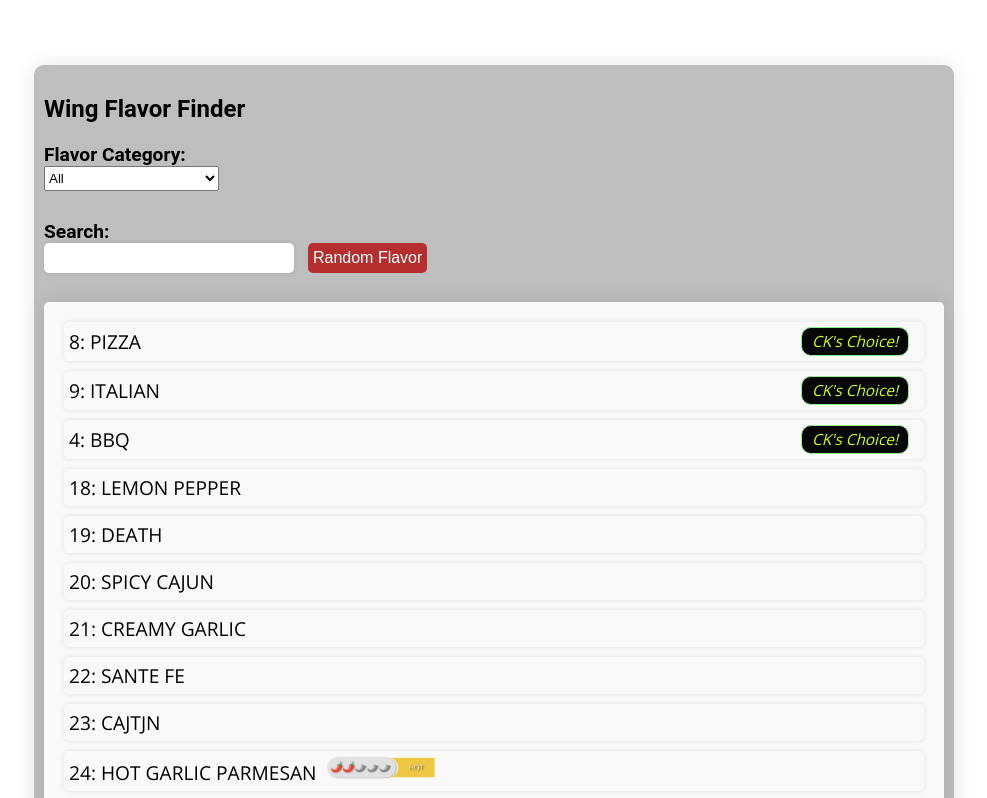
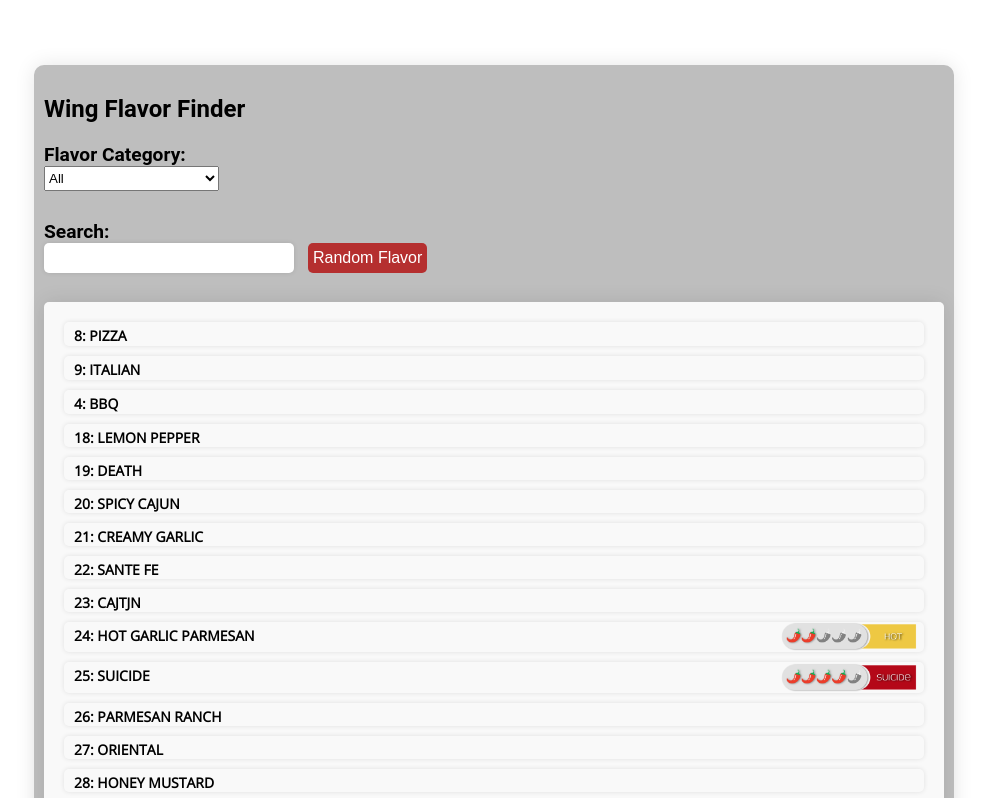
Before and after one commit to gitagogaming/CK_WngThng, a plain HTML site: page wing-menu.html in a window 1280 px wide. Shown: the top 798 px of the page, without its empty margins (146-1133 px from the left). Drawn offline with nearby package versions, Linux system fonts and the light colour scheme.

Commit message:
Update wing-menu.html

```diff
--- a/wing-menu.html
+++ b/wing-menu.html
@@ -69,11 +69,15 @@
           }
 
           #wing-names > div {
-            font-size: 1.2rem;
+              font-size: 14px;
+              font-weight:bold;
               margin-bottom: 10px;
-            padding: 5px;
+              padding-top: 4px;
+              padding-bottom: 0;
+              padding-left:10px;
               border-radius: 5px;
               box-shadow: 0px 0px 5px rgba(0, 0, 0, 0.1);
+
 
           }
 
@@ -113,28 +117,37 @@
          .flavor-container {
            display: flex;
            flex-direction: row;
+           justify-content: space-between;
            align-items: center;
          }
 
-         .flavor-container .flavor {
-           flex: 1;
+         .flavor {
+          display: flex;
+          justify-content: flex-start;
+          width: 100%;
+        }
+
+         .flavor-text {
+          flex-grow: 1;
+          padding-top: 1px;
         }
 
          .flavor-container .recommended {
-           flex: 0 0 auto;
           font-style: italic;
           color: rgb(210, 255, 9);
           font-size: 0.8em;
-           margin-left: 10px;
-           margin-right: 10px;
-           border: 1px solid #90EE90;
-           border-radius: 10px;
-           padding: 3px;
-           padding-right: 10px;
-           padding-left: 10px;
-           background-color: #070707;
         }
 
+        .recommended {
+          width: 35px; /* set the width and height to fit your image */
+          height: 20px;
+          text-indent: -9999px; /* hide the text */
+        }
+
+
+        .recommended-container {
+          margin-right: 10px;
+        }
 
         .heat-level-container {
           float: right;
@@ -143,12 +156,15 @@
 
         /* Style for Heat Level */
         .pepper-image {
-            height: 100%;
-            margin-right: 10px;
+          box-sizing: border-box;
+          width: 150px;
+          height: 30px;
+          margin-left: auto;
+          margin-top: -3.5px; /* add negative margin to offset the padding */
+
+        }
 
 
-
-        }
        /* Style for Wing Cost @ Bottom of Container */
         #wing-cost {
           position: relative;
```
Lines whose indentation alone changed are shown as unchanged.
